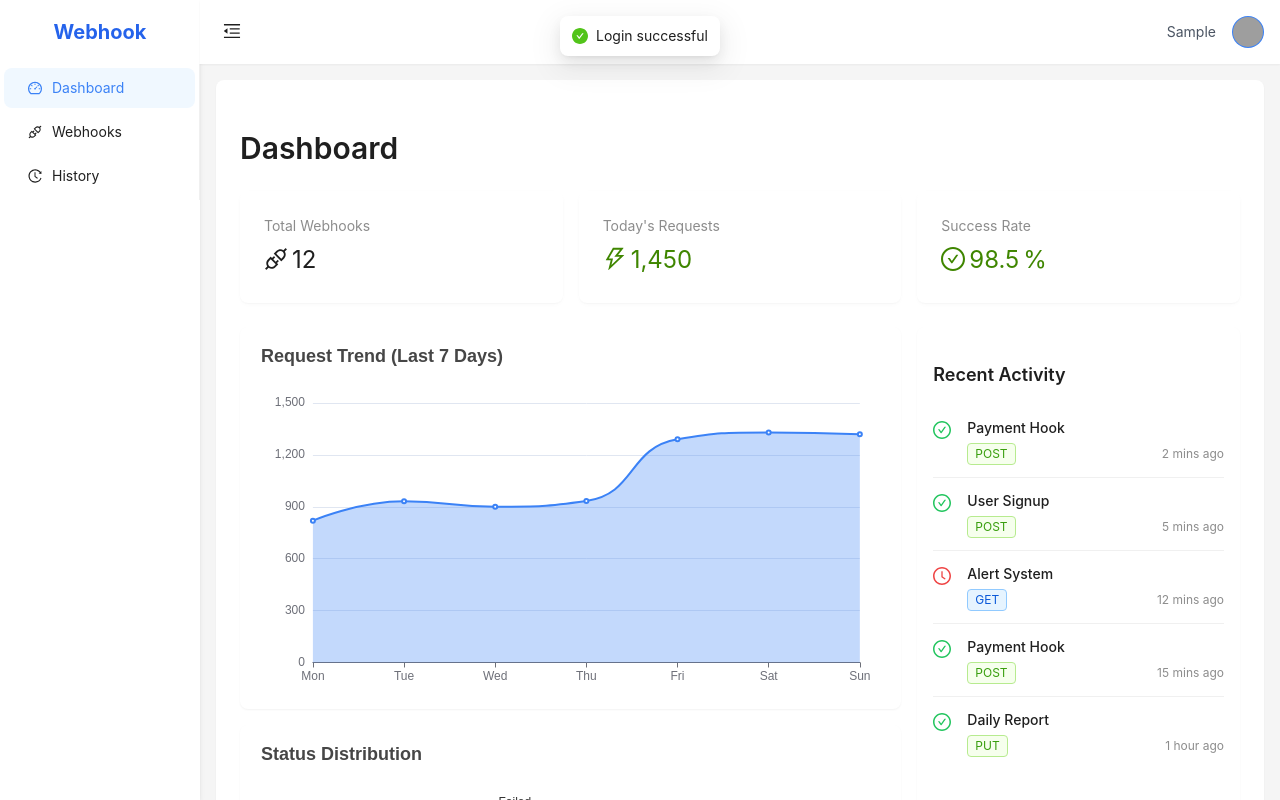
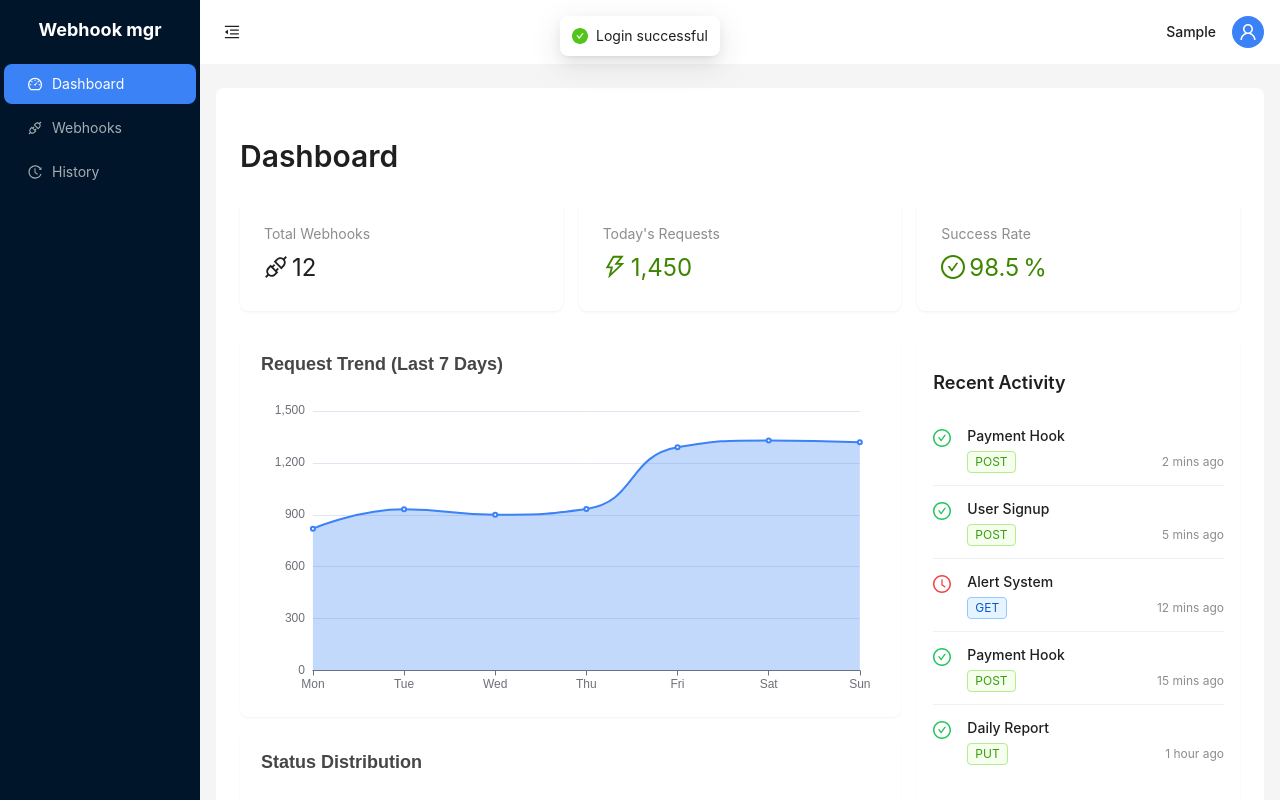
Before and after one commit to wywkwsw/webhook_mange, a React (Vite) app in the folder packages/frontend/: page /login in a window 1280 px wide. Both pictures are taken after typing "Sample", "Sample123" into the empty fields and a click on the button "Log in". Shown: the top 800 px of the page. Built offline with nearby package versions, Linux system fonts and the light colour scheme; grey boxes are pictures that could not be loaded.

Commit message:
[FE-120] 添加响应式适配

```diff
--- a/packages/frontend/src/components/Layout/MainLayout.tsx
+++ b/packages/frontend/src/components/Layout/MainLayout.tsx
@@ -1,20 +1,99 @@
-import { Layout } from "antd";
-import { useState } from "react";
-import { Outlet } from "react-router-dom";
+import { Layout, Button, Avatar, Dropdown, theme, Grid } from "antd";
+import {
+  MenuFoldOutlined,
+  MenuUnfoldOutlined,
+  UserOutlined,
+  LogoutOutlined,
+} from "@ant-design/icons";
+import { useState, useEffect } from "react";
+import { Outlet, useNavigate, useLocation } from "react-router-dom";
 import { Sidebar } from "./Sidebar";
-import { Header } from "./Header";
+import { useAuthStore } from "../../store/authStore";
+import type { MenuProps } from "antd";
 
-const { Content } = Layout;
+const { Header, Content } = Layout;
+const { useBreakpoint } = Grid;
 
 export const MainLayout = () => {
   const [collapsed, setCollapsed] = useState(false);
+  const { user, logout } = useAuthStore();
+  const navigate = useNavigate();
+  const location = useLocation();
+  const {
+    token: { colorBgContainer, borderRadiusLG },
+  } = theme.useToken();
+  const screens = useBreakpoint();
+
+  // Auto-collapse on mobile
+  useEffect(() => {
+    if (screens.xs) {
+      setCollapsed(true);
+    } else {
+      setCollapsed(false);
+    }
+  }, [screens.xs]);
+
+  const handleMenuClick = (key: string) => {
+    navigate(key);
+    // Close sidebar on mobile when navigating
+    if (screens.xs) {
+      setCollapsed(true);
+    }
+  };
+
+  const userMenu: MenuProps["items"] = [
+    {
+      key: "logout",
+      label: "Logout",
+      icon: <LogoutOutlined />,
+      onClick: logout,
+    },
+  ];
 
   return (
-    <Layout className="min-h-screen">
-      <Sidebar collapsed={collapsed} />
+    <Layout style={{ minHeight: "100vh" }}>
+      <Sidebar
+        collapsed={collapsed}
+        onCollapse={setCollapsed}
+        onMenuClick={handleMenuClick} // Pass handler
+        selectedKeys={[location.pathname]}
+      />
       <Layout>
-        <Header collapsed={collapsed} setCollapsed={setCollapsed} />
-        <Content className="m-4 p-6 bg-white rounded-lg shadow-sm min-h-[280px]">
+        <Header
+          style={{ padding: 0, background: colorBgContainer }}
+          className="flex justify-between items-center px-4"
+        >
+          <Button
+            type="text"
+            icon={collapsed ? <MenuUnfoldOutlined /> : <MenuFoldOutlined />}
+            onClick={() => setCollapsed(!collapsed)}
+            style={{
+              fontSize: "16px",
+              width: 64,
+              height: 64,
+            }}
+          />
+          <div className="flex items-center gap-4 pr-4">
+            <span className="hidden sm:inline font-medium">
+              {user?.username}
+            </span>
+            <Dropdown menu={{ items: userMenu }} placement="bottomRight">
+              <Avatar
+                icon={<UserOutlined />}
+                className="cursor-pointer bg-blue-500"
+              />
+            </Dropdown>
+          </div>
+        </Header>
+        <Content
+          style={{
+            margin: "24px 16px",
+            padding: 24,
+            minHeight: 280,
+            background: colorBgContainer,
+            borderRadius: borderRadiusLG,
+          }}
+        >
           <Outlet />
         </Content>
       </Layout>
--- a/packages/frontend/src/components/Layout/Sidebar.tsx
+++ b/packages/frontend/src/components/Layout/Sidebar.tsx
@@ -5,14 +5,24 @@ import {
   HistoryOutlined,
   ApiOutlined,
 } from "@ant-design/icons";
+import type { MenuProps } from "antd";
 
 const { Sider } = Layout;
 
 interface SidebarProps {
   collapsed: boolean;
+  onCollapse: (collapsed: boolean) => void;
+  selectedKeys?: string[];
+  onMenuClick?: (key: string) => void;
 }
 
-export const Sidebar = ({ collapsed }: SidebarProps) => {
+export const Sidebar = ({
+  collapsed,
+  selectedKeys,
+  onMenuClick,
+}: Omit<SidebarProps, "onCollapse"> & {
+  onCollapse: (collapsed: boolean) => void;
+}) => {
   const navigate = useNavigate();
   const location = useLocation();
 
@@ -34,30 +44,36 @@ export const Sidebar = ({ collapsed }: SidebarProps) => {
     },
   ];
 
+  const handleMenuClick: MenuProps["onClick"] = (info) => {
+    if (onMenuClick) {
+      onMenuClick(info.key);
+    } else {
+      navigate(info.key);
+    }
+  };
+
   return (
     <Sider
       trigger={null}
       collapsible
       collapsed={collapsed}
-      className="h-screen overflow-auto sticky top-0 left-0 bg-white shadow-md"
+      breakpoint="lg"
+      onBreakpoint={() => {
+        // Handled by parent
+      }}
     >
-      <div className="h-16 flex items-center justify-center border-b border-gray-100">
-        <span
-          className={`text-xl font-bold text-primary-600 transition-all duration-300 ${collapsed ? "scale-0 w-0" : "scale-100"}`}
-        >
-          Webhook
-        </span>
+      <div className="demo-logo-vertical" />
+      <div
+        className={`text-white p-4 font-bold text-lg flex items-center justify-center transition-all duration-300 ${collapsed ? "opacity-0 w-0 overflow-hidden" : "opacity-100"}`}
+      >
+        Webhook mgr
       </div>
       <Menu
+        theme="dark"
         mode="inline"
-        selectedKeys={[
-          location.pathname === "/"
-            ? "/"
-            : `/${location.pathname.split("/")[1]}`,
-        ]}
+        selectedKeys={selectedKeys || [location.pathname]}
         items={menuItems}
-        onClick={({ key }) => navigate(key)}
-        className="border-none"
+        onClick={handleMenuClick}
       />
     </Sider>
   );
--- a/packages/frontend/src/pages/History.tsx
+++ b/packages/frontend/src/pages/History.tsx
@@ -156,6 +156,7 @@ const History = () => {
         rowKey="id"
         loading={loading}
         pagination={{ pageSize: 10 }}
+        scroll={{ x: 900 }}
       />
 
       <Drawer
--- a/packages/frontend/src/pages/WebhookList.tsx
+++ b/packages/frontend/src/pages/WebhookList.tsx
@@ -197,6 +197,7 @@ const WebhookList = () => {
         rowKey="id"
         loading={loading}
         pagination={{ pageSize: 10 }}
+        scroll={{ x: 800 }}
       />
 
       <Modal
```
Also changed, not shown: 1 other file (tests, documents, lock files or other folders).
